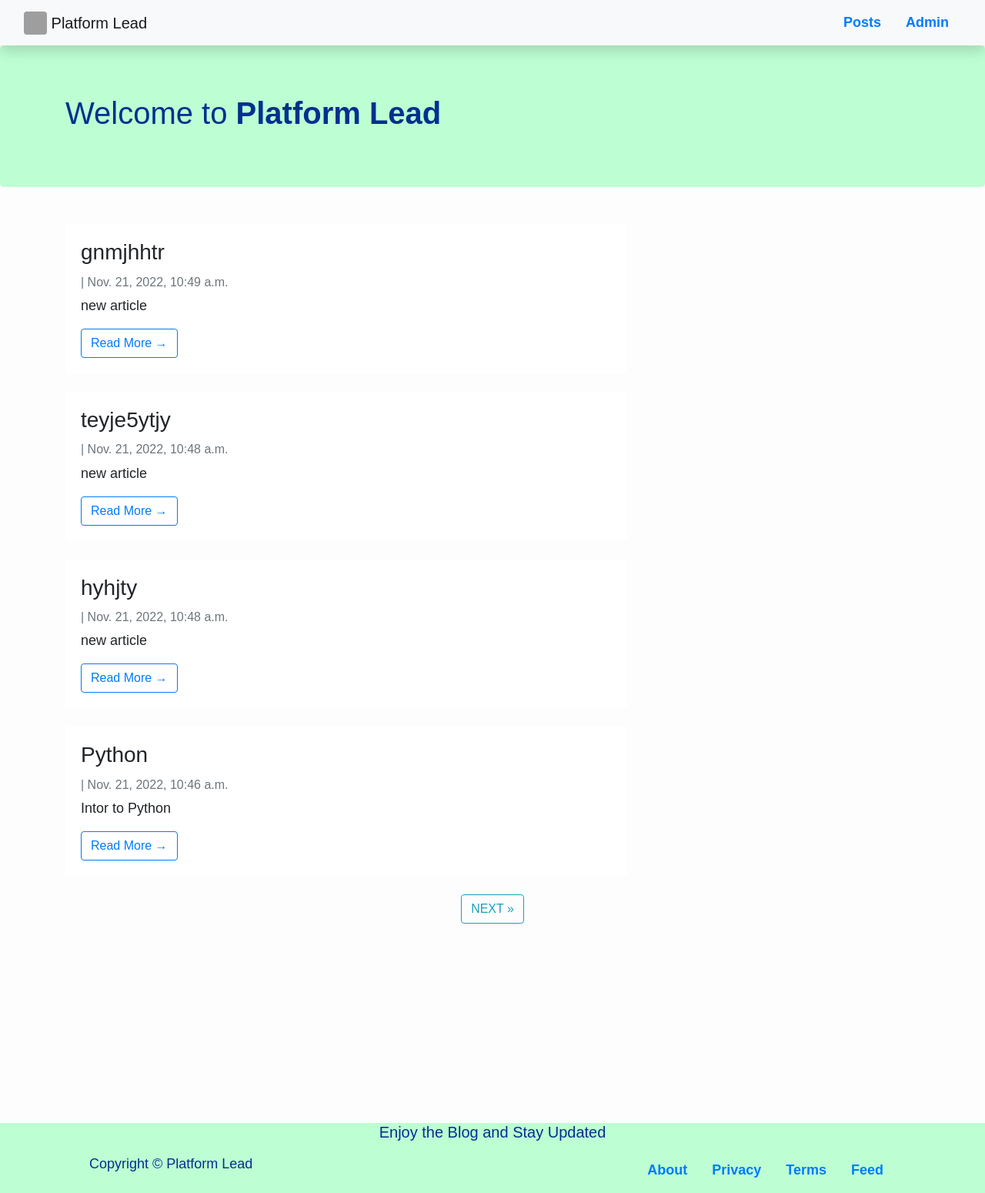
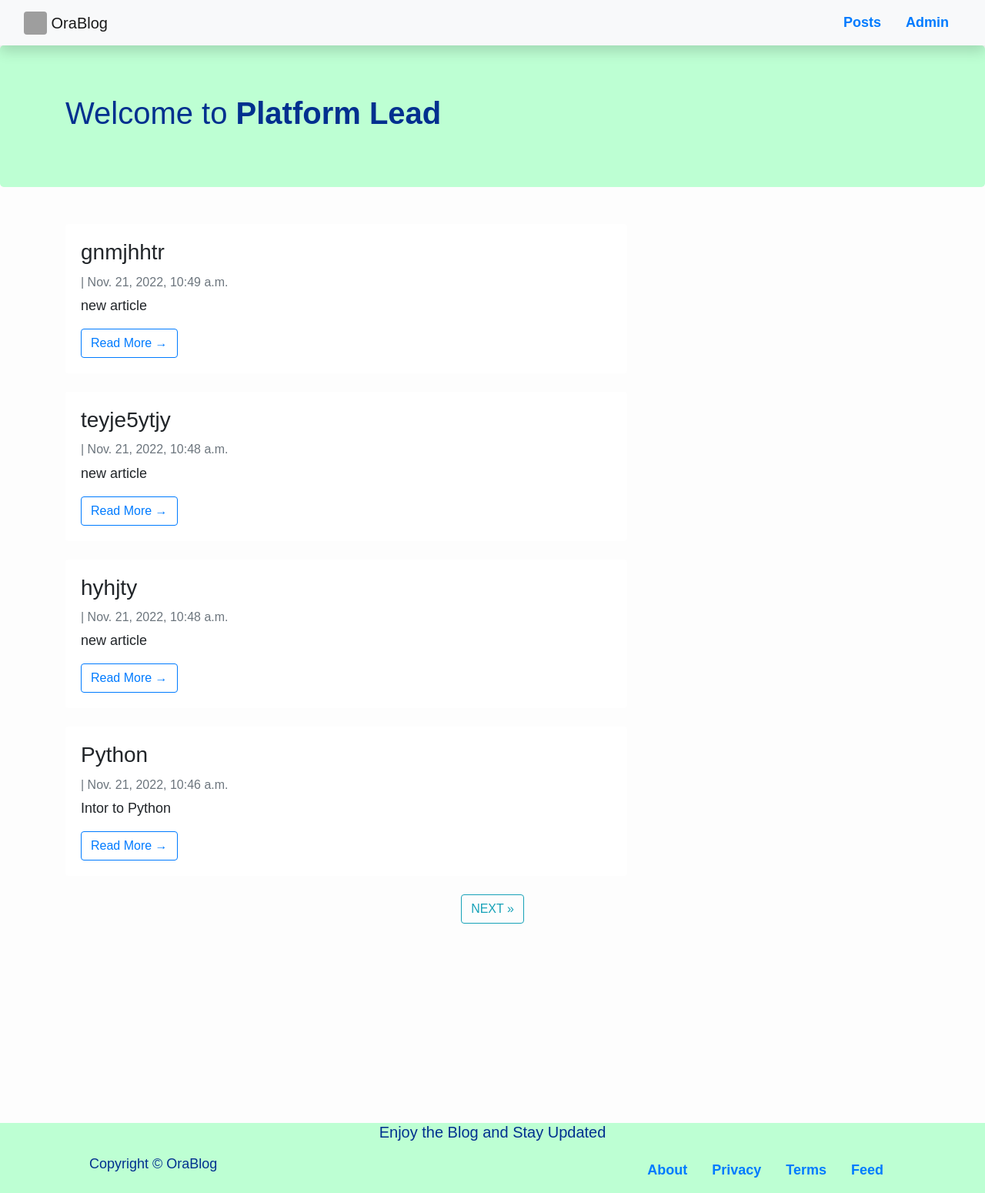
Before and after one commit to abiola9525/orablog, a Django app: page / in a window 1280 px wide. Shown: the whole page at 77% size. Run offline with Django 3.2, Linux system fonts and the light colour scheme; data comes from the database, SQL or seed files in the repository; some libraries are stand-ins or nearby versions; grey boxes are pictures that could not be loaded.

Commit message:
Update base.html

```diff
--- a/blog/templates/base.html
+++ b/blog/templates/base.html
@@ -42,8 +42,8 @@
     <nav class="navbar navbar-expand-lg navbar-light bg-light shadow" id="topnav">
         <div class="container-fluid">
           <a class="navbar-brand" href="#">
-          <img src="#" width="30" height="30" class="d-inline-block rounded align-top" alt="logo" loading="lazy">
-            Platform Lead</a>
+          <img src="https://i.ibb.co/Zz3kydt/icons8-blog-logo-96.png" width="30" height="30" class="d-inline-block rounded align-top" alt="logo" loading="lazy">
+            OraBlog</a>
             <div class="nav justify-content-end">
                 <div class="d-inline"><a class="nav-link text-black font-weight-bold" href="{% url 'posts'%}">Posts</a></div>
                 <div class="d-inline"><a class="nav-link text-black font-weight-bold" href="/admin">Admin</a></div>
@@ -59,7 +59,7 @@
 <nav class="navbar navbar-expand-lg">
 <div class="container-fluid">
 
-    <p>Copyright &copy; Platform Lead</p>
+    <p>Copyright &copy; OraBlog</p>
 
     <div class="nav justify-content-center" id="navfooter">
         <span><a class="nav-link text-black font-weight-bold" href="#">About</a></span>
```
